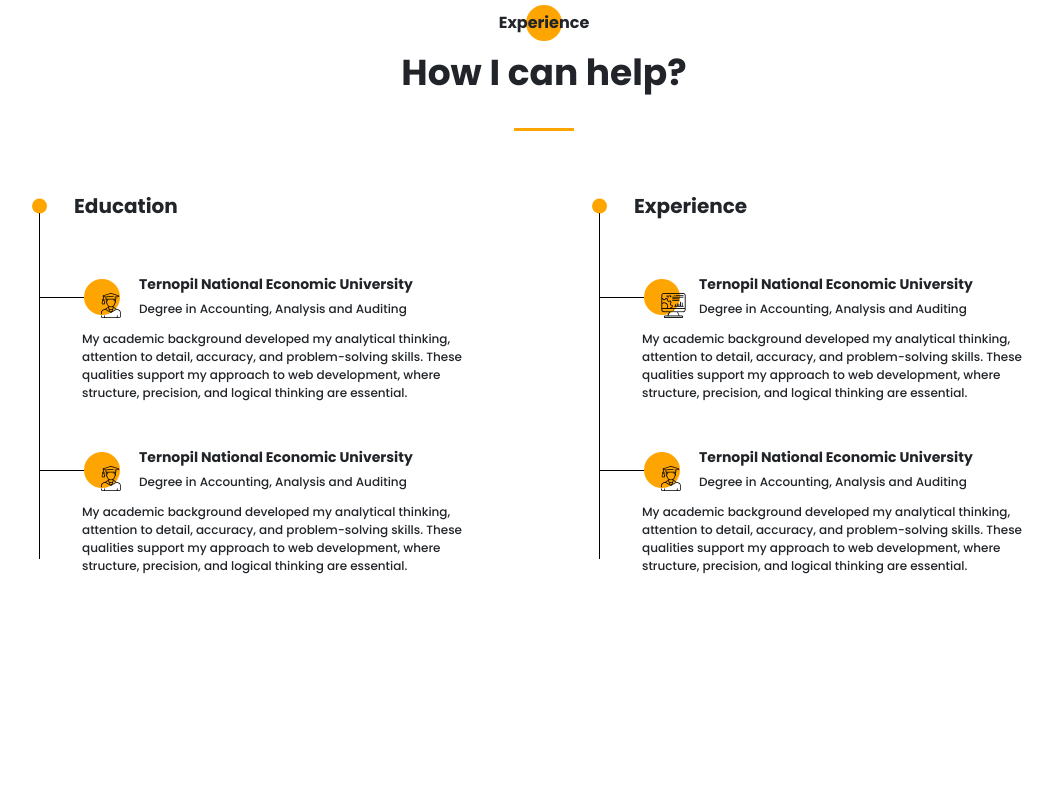
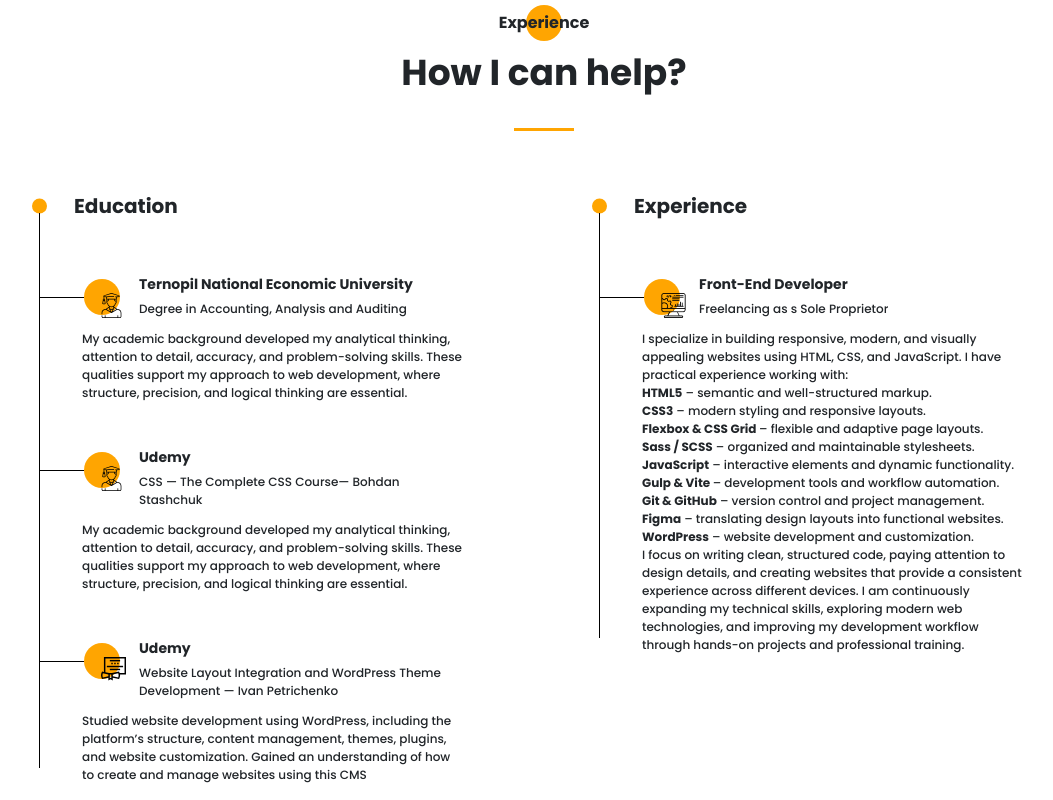
Before and after one commit to OstrovskaW/Portfolio, a website: page src/index.html in a window 1280 px wide. Shown: the part 1823-2623 px from the top of the page, without its empty margins (96-1149 px from the left). Before the commit the page ends 2414 px from the top, so only its background shows below. Drawn offline with nearby package versions, Linux system fonts and the light colour scheme; files that its build step writes are made by us from their sources; files whose address does not match are found by name.

Commit message:
some changes in resume section

```diff
--- a/src/index.html
+++ b/src/index.html
@@ -253,10 +253,25 @@
                 <div class="resume__item">
                   <div class="resume__item-head">
                     <div class="resume__item-icon">
-                      <img src="icons/experience/university.png" alt="university">
+                      <img src="icons/experience/university.svg" alt="university">
                     </div>
                     <h4 class="title title__fz14">Ternopil National Economic University</h4>
                     <div class="resume__item-location">Degree in Accounting, Analysis and Auditing</div>
+                    </div>
+                  <div class="resume__item-body">My academic background developed my analytical thinking,
+                    attention to detail, accuracy, and problem-solving skills. These qualities support
+                    my approach to web development, where structure, precision, and logical thinking are essential.
+                  </div>
+                </div>
+              </li>
+                   <li>
+                <div class="resume__item">
+                  <div class="resume__item-head">
+                    <div class="resume__item-icon">
+                      <img src="icons/experience/university.svg" alt="university">
+                    </div>
+                    <h4 class="title title__fz14">Udemy</h4>
+                    <div class="resume__item-location">CSS — The Complete CSS Course— Bohdan Stashchuk</div>
                     </div>
                   <div class="resume__item-body">My academic background developed my analytical thinking,
                     attention to detail, accuracy, and problem-solving skills. These qualities support
@@ -268,14 +283,13 @@
                 <div class="resume__item">
                   <div class="resume__item-head">
                     <div class="resume__item-icon">
-                      <img src="icons/experience/university.png" alt="university">
+                      <img src="icons/experience/courses.svg" alt="university">
                     </div>
-                    <h4 class="title title__fz14">Ternopil National Economic University</h4>
-                    <div class="resume__item-location">Degree in Accounting, Analysis and Auditing</div>
+                    <h4 class="title title__fz14">Udemy</h4>
+                    <div class="resume__item-location">Website Layout Integration and WordPress Theme <br>
+                      Development — Ivan Petrichenko</div>
                     </div>
-                  <div class="resume__item-body">My academic background developed my analytical thinking,
-                    attention to detail, accuracy, and problem-solving skills. These qualities support
-                    my approach to web development, where structure, precision, and logical thinking are essential.
+                  <div class="resume__item-body">Studied website development using WordPress, including the platform’s structure, content management, themes, plugins, and website customization. Gained an understanding of how to create and manage websites using this CMS
                   </div>
                 </div>
               </li>
@@ -292,29 +306,27 @@
                     <div class="resume__item-icon">
                       <img src="icons/experience/developer.png" alt="university">
                     </div>
-                    <h4 class="title title__fz14">Ternopil National Economic University</h4>
-                    <div class="resume__item-location">Degree in Accounting, Analysis and Auditing</div>
+                    <h4 class="title title__fz14">Front-End Developer</h4>
+                    <div class="resume__item-location">Freelancing as s Sole Proprietor</div>
                     </div>
-                  <div class="resume__item-body">My academic background developed
-                    my analytical thinking, attention to detail, accuracy, and
-                    problem-solving skills. These qualities support my approach
-                    to web development, where structure, precision, and logical
-                    thinking are essential.
-                  </div>
-                </div>
-              </li>
-               <li>
-                <div class="resume__item">
-                  <div class="resume__item-head">
-                    <div class="resume__item-icon">
-                      <img src="icons/experience/university.png" alt="university">
-                    </div>
-                    <h4 class="title title__fz14">Ternopil National Economic University</h4>
-                    <div class="resume__item-location">Degree in Accounting, Analysis and Auditing</div>
-                    </div>
-                  <div class="resume__item-body">My academic background developed my analytical thinking,
-                    attention to detail, accuracy, and problem-solving skills. These qualities support
-                    my approach to web development, where structure, precision, and logical thinking are essential.
+                  <div class="resume__item-body">I specialize in building responsive,
+                    modern, and visually appealing websites using HTML, CSS, and JavaScript.
+                    I have practical experience working with: <br>
+                    <b>HTML5</b> – semantic and well-structured markup.<br>
+                    <b>CSS3</b> – modern styling and responsive layouts.<br>
+<b>Flexbox & CSS Grid </b>– flexible and adaptive page layouts.<br>
+<b>Sass / SCSS</b> – organized and maintainable stylesheets.<br>
+<b>JavaScript</b> – interactive elements and dynamic functionality.<br>
+<b>Gulp & Vite </b>– development tools and workflow automation.<br>
+<b>Git & GitHub</b> – version control and project management.<br>
+<b>Figma</b> – translating design layouts into functional websites.<br>
+<b>WordPress</b> – website development and customization.<br>
+I focus on writing clean, structured code, paying attention to design
+ details, and creating websites that provide a consistent experience
+ across different devices.
+I am continuously expanding my technical skills, exploring modern
+web technologies, and improving my development workflow through
+hands-on projects and professional training.
                   </div>
                 </div>
               </li>
```
Also changed, not shown: dist/index.html.
